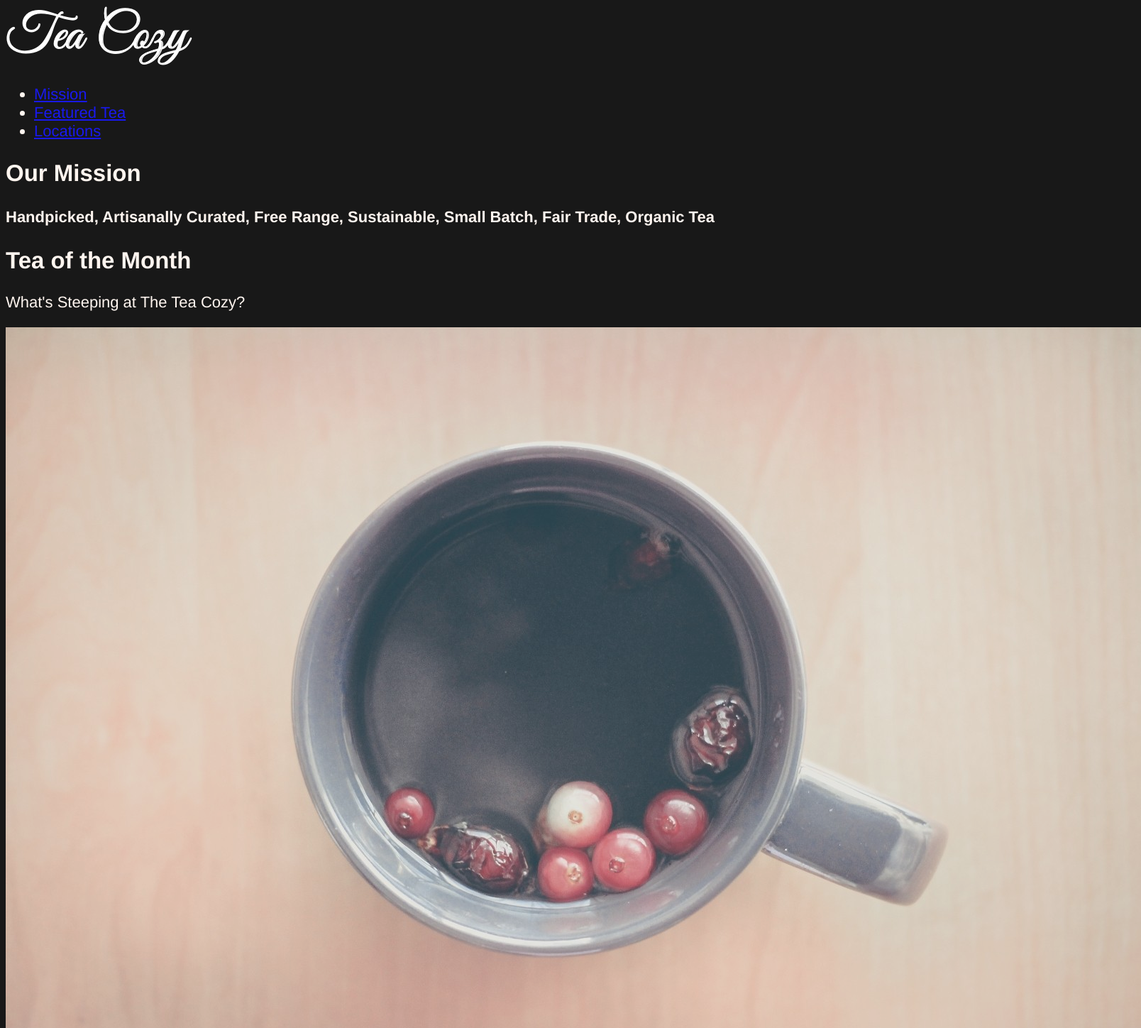
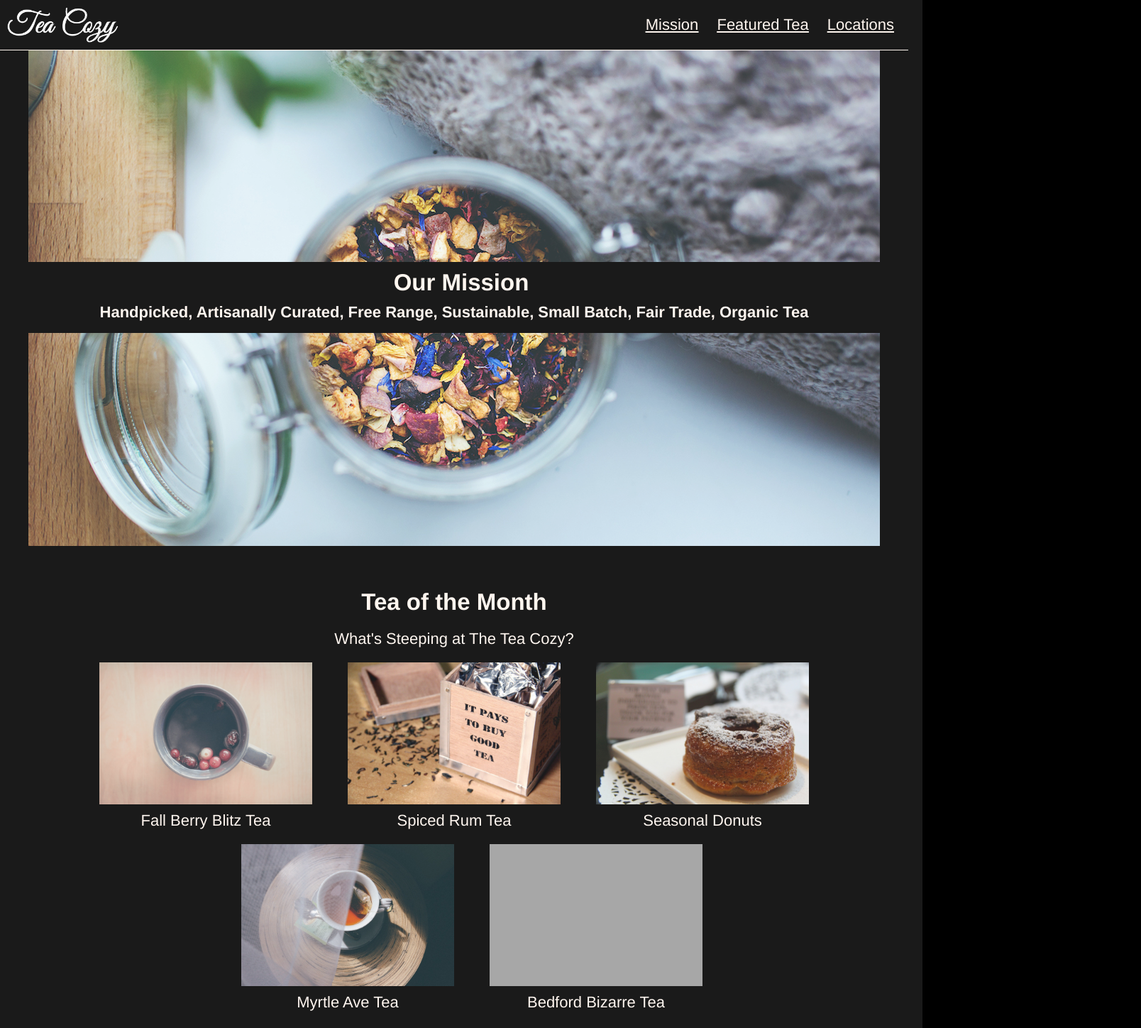
Before and after one commit to alohawahine059/tea, a plain HTML site: page index.html in a window 1280 px wide. Shown: the top 1448 px of the page at 71% size, 1608 px wide, since content can reach past the window. Drawn offline with Linux system fonts and the light colour scheme; grey boxes are pictures that could not be loaded.

Commit message:
CSS style added from body to footer/organization.

```diff
--- a/css/style.css
+++ b/css/style.css
@@ -6,3 +6,147 @@ html {
 	background-color: black;
 	opacity: 0.9;
 }
+body {
+	height: 100%;
+	width: 100%;
+	margin: 0;
+}
+
+/*Header style*/
+
+header {
+	width: 100%;
+	position: fixed;
+	top: 0;
+	border-bottom: solid seashell 1px;
+	display: flex;
+	align-items: center;
+	background-color: black;
+}
+header img {
+	padding-left: 10px;
+	height: 50px;
+}
+nav {
+	width: 100%;
+	display: flex;
+	justify-content: flex-end;
+}
+nav li {
+	list-style-type: none;
+	display: inline-block;
+	text-decoration: underline;
+	padding-right: 20px;
+}
+a:link, a:visited {
+	font-family: Helvetica;
+	font-size: 22px;
+	color: seashell;
+}
+
+/*Main section style*/
+
+main {
+	margin-top: 69px;
+	width: 100%;
+	display: flex;
+	justify-content: center;
+	flex-wrap: wrap;
+}
+.large {
+	display: flex;
+}
+h2 {
+	width: 100%;
+	display: block;
+	margin: 10px;
+}
+h4 {
+	margin: 0 auto;
+}
+h2, h3, h4, p {
+	width: 100%;
+	text-align: center;
+}
+
+/*Main section - Mission style*/
+
+#mission {
+	background-image: url("../resources/img-mission-background.jpg");
+	width: 1200px;
+	height: 700px;
+	-ms-align-items: center;
+	align-items: center;
+}
+#mission div {
+	height: 100px;
+	width: 100%;
+	background-color: black;
+	display: block;
+}
+
+/*Main section - Featured style*/
+
+#featured {
+	width: 1000px;
+	margin-top: 50px;
+	flex-wrap: wrap;
+}
+#featured p {
+	margin: 10px 0 20px 0;
+}
+.medium {
+	width: 100%;
+	display: flex;
+	flex-wrap: wrap;
+	justify-content: center;
+}
+.medium div:nth-child(1) {
+	margin-left: 0;
+}
+.small {
+	width: 300px;
+	display: flex;
+	flex-wrap: wrap;
+	justify-content: center;
+	margin-left: 50px;
+}
+.small img {
+	height: 200px;
+	width: 300px;
+}
+
+/*Main section - Location style*/
+#location {
+	background-image: url("../resources/img-locations-background.jpg");
+	display: block;
+	width: 1200px;
+	height: 500px;
+	margin-top: 100px;
+}
+#location .small {
+	background-color: black;
+	margin-left: 40px;
+	opacity: 1;
+	height: 300px;
+}
+#location .medium div:nth-child(1) {
+	margin-left: 0;
+}
+#location h2 {
+	margin: 70px 0 15px 0;
+}
+
+/*Footer style*/
+
+footer {
+	height: 200px;
+	margin-bottom: 30px;
+}
+footer h5 {
+	text-align: center;
+}
+footer p {
+	text-align: left;
+	padding-left: 20px;
+}
--- a/index.html
+++ b/index.html
@@ -10,11 +10,13 @@
 <body>
 	<header>
 		<img src="./resources/img-tea-cozy-logo.png" alt="logo">
-			<ul>
-				<li><a href="#mission">Mission</a></li>
-				<li><a href="#featured">Featured Tea</a></li>
-				<li><a href="#location">Locations</a></li>
-			</ul>
+			<nav>
+				<ul>
+					<li><a href="#mission">Mission</a></li>
+					<li><a href="#featured">Featured Tea</a></li>
+					<li><a href="#location">Locations</a></li>
+				</ul>
+			</nav>
 	</header>
 	<main>
 		<section class="large" id="mission">
```
